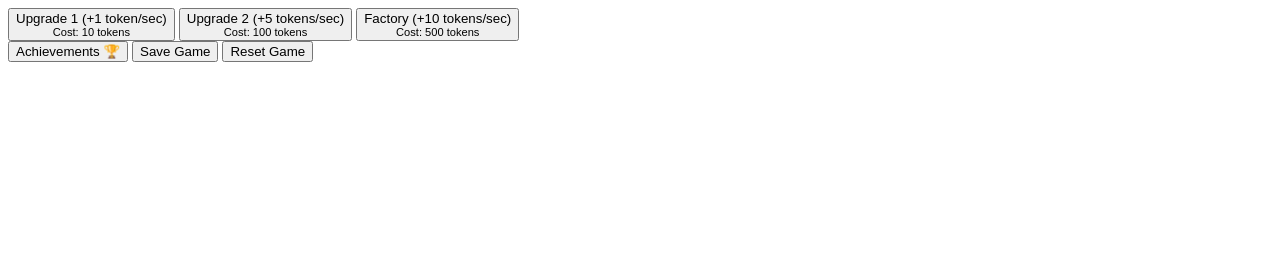
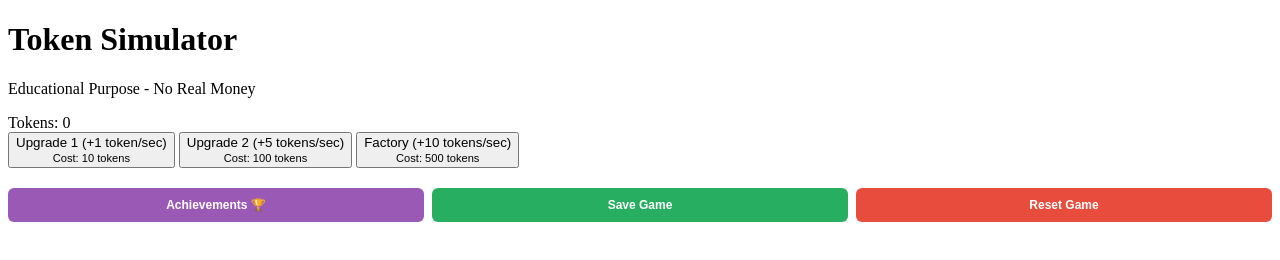
Before and after one commit to jahan2001/token-simulator, a plain HTML site: page index.html in a window 1280 px wide. Drawn offline with Linux system fonts and the light colour scheme.

Commit message:
Update index.html

```diff
--- a/index.html
+++ b/index.html
@@ -1,4 +1,19 @@
-<div>
+<!DOCTYPE html>
+<html lang="en">
+<head>
+    <meta charset="UTF-8">
+    <meta name="viewport" content="width=device-width, initial-scale=1.0">
+    <title>Token Simulator</title>
+    <link rel="stylesheet" href="style.css">
+</head>
+<body>
+    <div class="container">
+        <h1>Token Simulator</h1>
+        <p>Educational Purpose - No Real Money</p>
+
+        <div class="counter">Tokens: <span id="tokens">0</span></div>
+
+        <div class="buttons">
             <button class="upgrade" onclick="buyUpgrade(1, 10)">
                 Upgrade 1 (+1 token/sec)<br>
                 <small>Cost: 10 tokens</small>
@@ -24,3 +39,7 @@
                 </button>
             </div>
         </div>
+    </div>
+    <script src="script.js"></script>
+</body>
+</html>
```
Lines whose indentation alone changed are shown as unchanged.
